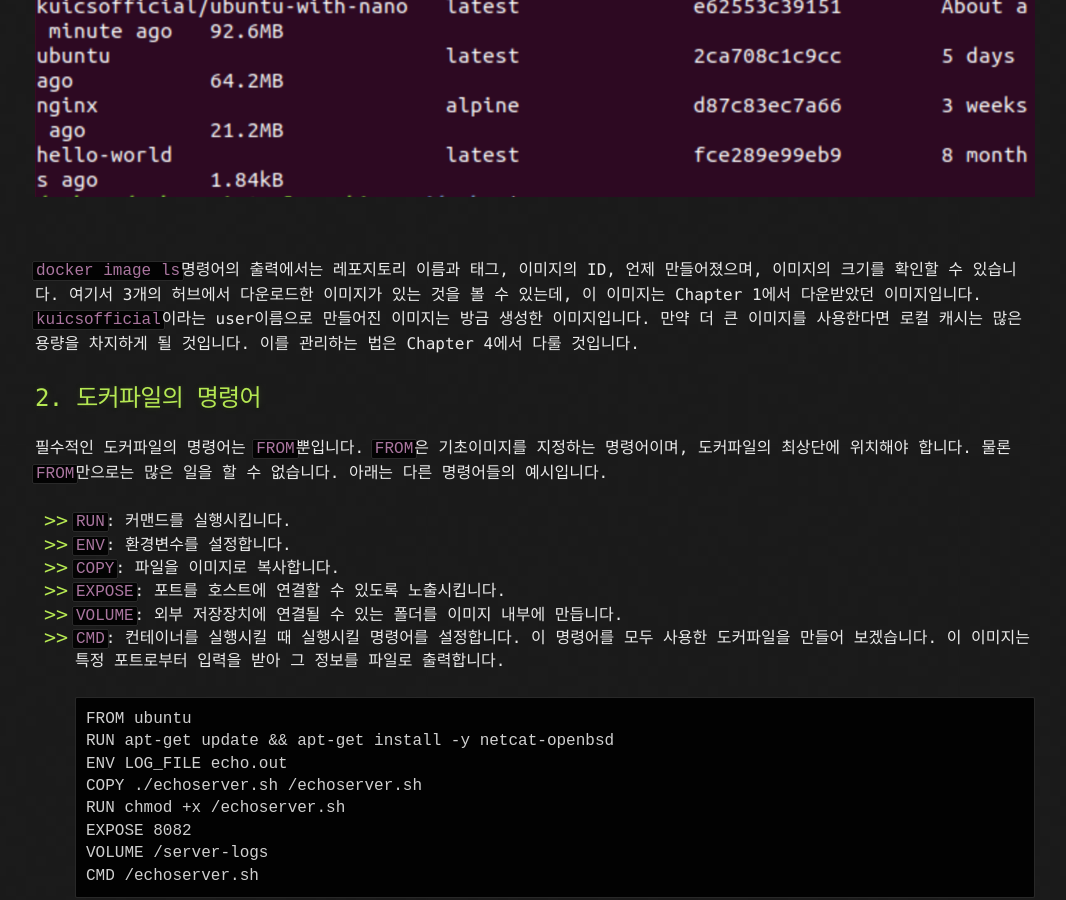
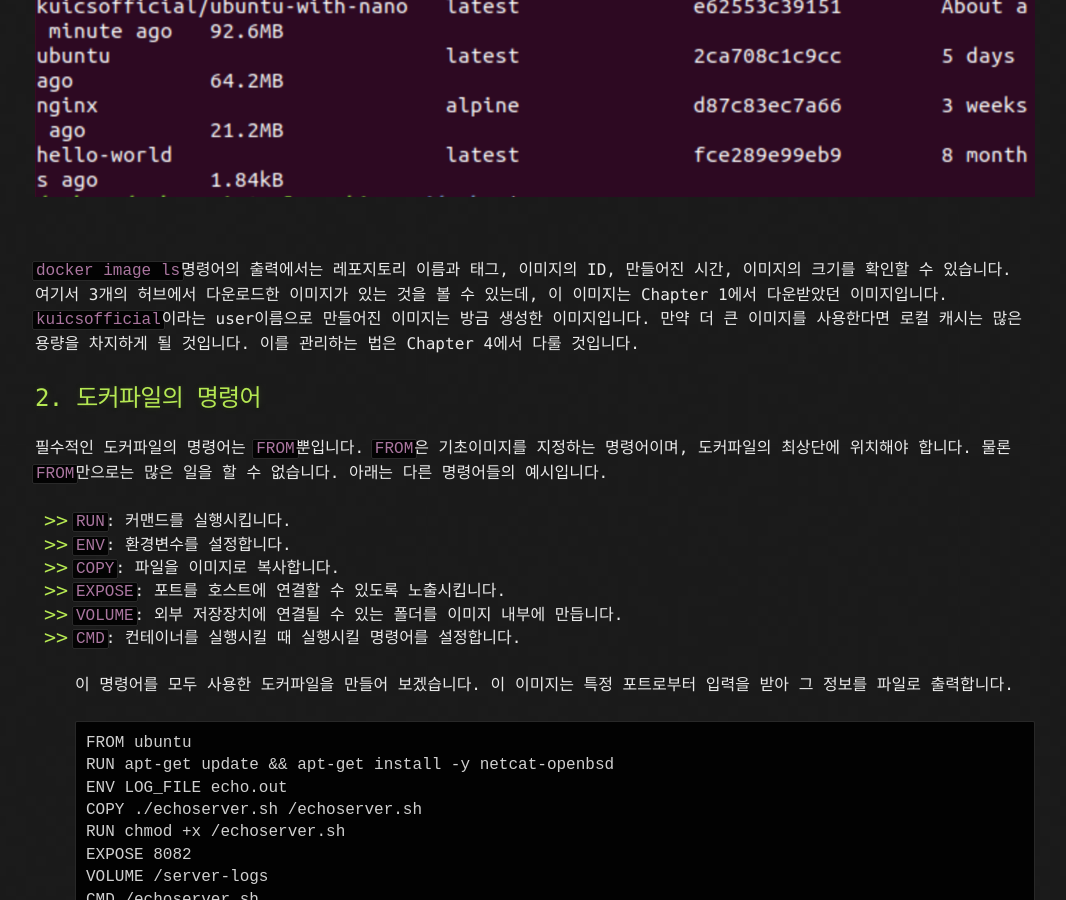
Before and after one commit to KUICS-Official/kuics_blog, a Jekyll site: the page built from _posts/2019-10-09-Docker-2.md, in a window 1280 px wide and 900 px high, scrolled down 1683 px. Shown: the whole window, without its empty margins (105-1171 px from the left). Built offline with Jekyll 4.4.1, drawn with Linux system fonts in a browser that asks for light colours; some of the changed text lies outside the part shown.

Commit message:
typo correction

````diff
--- a/_posts/2019-10-09-Docker-2.md
+++ b/_posts/2019-10-09-Docker-2.md
@@ -27,7 +27,7 @@ RUN apt-get update && apt-get install nano
 
 이미지를 빌드하는데 성공하면, 그 이미지는 도커 서버의 로컬 캐시에 저장되며 나중에 컨테이너를 실행시키는데 사용될 수 있습니다. 또한 이미지를 도커 허브에 푸시할 수도 있습니다.<br>
 `image ls`명령어를 사용하면 캐시된 이미지의 목록을 보여줍니다. ![Result of docker images ls](/blog/assets/2019-10-09-Docker-2/docker_image_ls.png)<br><br>
-`docker image ls`명령어의 출력에서는 레포지토리 이름과 태그, 이미지의 ID, 언제 만들어졌으며, 이미지의 크기를 확인할 수 있습니다. 여기서 3개의 허브에서 다운로드한 이미지가 있는 것을 볼 수 있는데, 이 이미지는 Chapter 1에서 다운받았던 이미지입니다. `kuicsofficial`이라는 user이름으로 만들어진 이미지는 방금 생성한 이미지입니다. 만약 더 큰 이미지를 사용한다면 로컬 캐시는 많은 용량을 차지하게 될 것입니다. 이를 관리하는 법은 Chapter 4에서 다룰 것입니다.
+`docker image ls`명령어의 출력에서는 레포지토리 이름과 태그, 이미지의 ID, 만들어진 시간, 이미지의 크기를 확인할 수 있습니다. 여기서 3개의 허브에서 다운로드한 이미지가 있는 것을 볼 수 있는데, 이 이미지는 Chapter 1에서 다운받았던 이미지입니다. `kuicsofficial`이라는 user이름으로 만들어진 이미지는 방금 생성한 이미지입니다. 만약 더 큰 이미지를 사용한다면 로컬 캐시는 많은 용량을 차지하게 될 것입니다. 이를 관리하는 법은 Chapter 4에서 다룰 것입니다.
 
 ## 2\. 도커파일의 명령어
 
@@ -38,7 +38,9 @@ RUN apt-get update && apt-get install nano
 - `COPY`: 파일을 이미지로 복사합니다.
 - `EXPOSE`: 포트를 호스트에 연결할 수 있도록 노출시킵니다.
 - `VOLUME`: 외부 저장장치에 연결될 수 있는 폴더를 이미지 내부에 만듭니다.
-- `CMD`: 컨테이너를 실행시킬 때 실행시킬 명령어를 설정합니다. 이 명령어를 모두 사용한 도커파일을 만들어 보겠습니다. 이 이미지는 특정 포트로부터 입력을 받아 그 정보를 파일로 출력합니다.
+- `CMD`: 컨테이너를 실행시킬 때 실행시킬 명령어를 설정합니다.
+
+  이 명령어를 모두 사용한 도커파일을 만들어 보겠습니다. 이 이미지는 특정 포트로부터 입력을 받아 그 정보를 파일로 출력합니다.
 
   ```
   FROM ubuntu
@@ -82,7 +84,7 @@ netcat -k -l  -p 8082 > /server-logs/$LOG_FILE
 
 > ^C는 Ctrl-C입니다.
 
-> `docker container exec`명령어를 이용하면 컨테이너 내부에서 명령을 실행한 뒤 출력을 호스트에 보여줍니다. `docker container exec echo-server cat /server-logs/echo.out`명령어를 사용하여 올바르게 작동했는지 확인해보겠습니다.
+`docker container exec`명령어를 이용하면 컨테이너 내부에서 명령을 실행한 뒤 출력을 호스트에 보여줍니다. `docker container exec echo-server cat /server-logs/echo.out`명령어를 사용하여 올바르게 작동했는지 확인해보겠습니다.
 
 ![Result of docker container exec echo-server cat /server-logs/echo.out](/blog/assets/2019-10-09-Docker-2/cat_server-logs_echo.out.png)<br><br>
 
````
Also changed, not shown: other parts of _posts/2019-10-09-Docker-2.md (+2 -2 lines).
